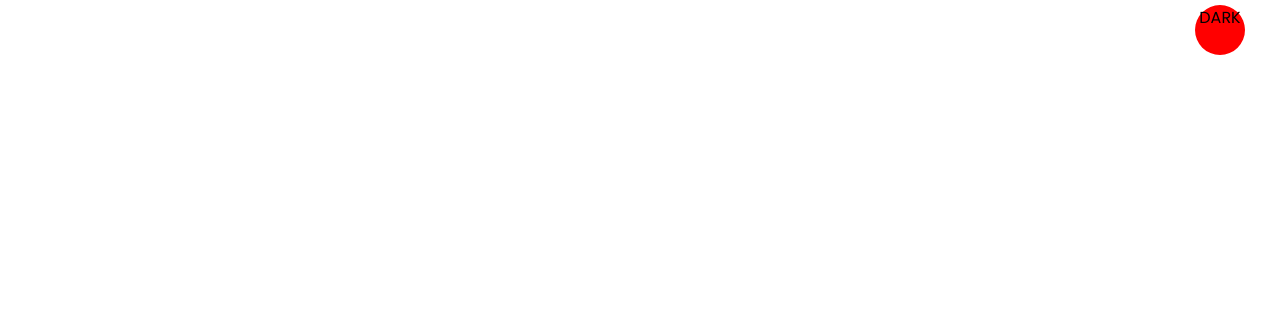
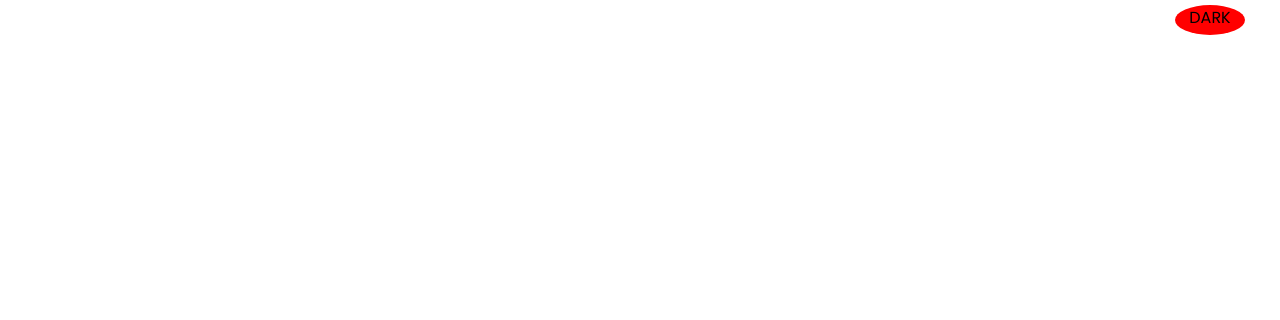
Before and after one commit to badl7/JavaScript_toLearn, a plain HTML site: page dark_mode/index.html in a window 1280 px wide. Shown: the top 320 px of the page. Drawn offline with Linux system fonts and the light colour scheme.

Commit message:
dark_mode_toggle

```diff
--- a/dark_mode/style.css
+++ b/dark_mode/style.css
@@ -15,7 +15,7 @@ body {
     text-align: center;
     padding: 5rem;
 
-    transition: background 0.3s linear, color 0.3s linear;
+    transition: background 0.2s linear, color 0.2s linear;
 }
 
 body.dark {
@@ -33,8 +33,8 @@ label {
     background-color: red;
     border-radius: 50%;
     display: inline-block;
-    width: 50px;
-    height: 50px;
+    width: 70px;
+    height: 30px;
     cursor: pointer;
     user-select: none;
     transition: background 0.2s linear;
```
